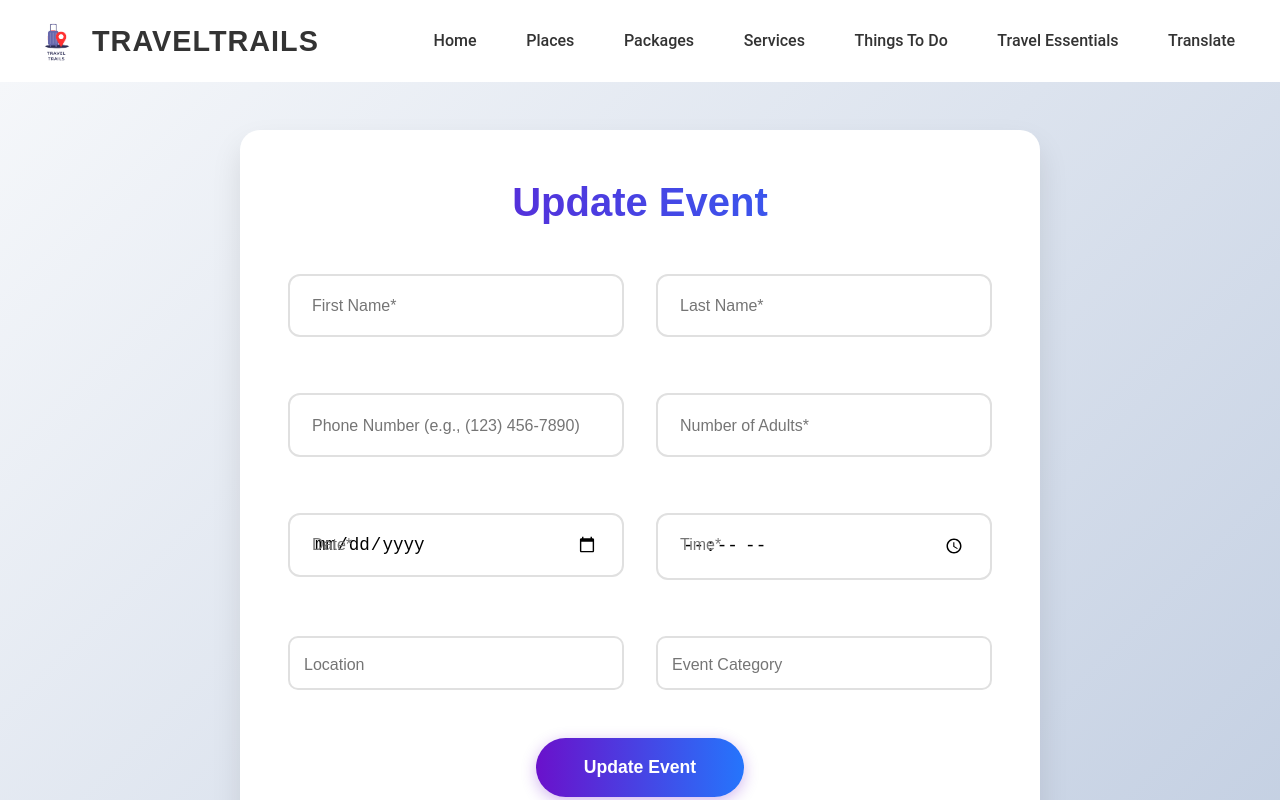
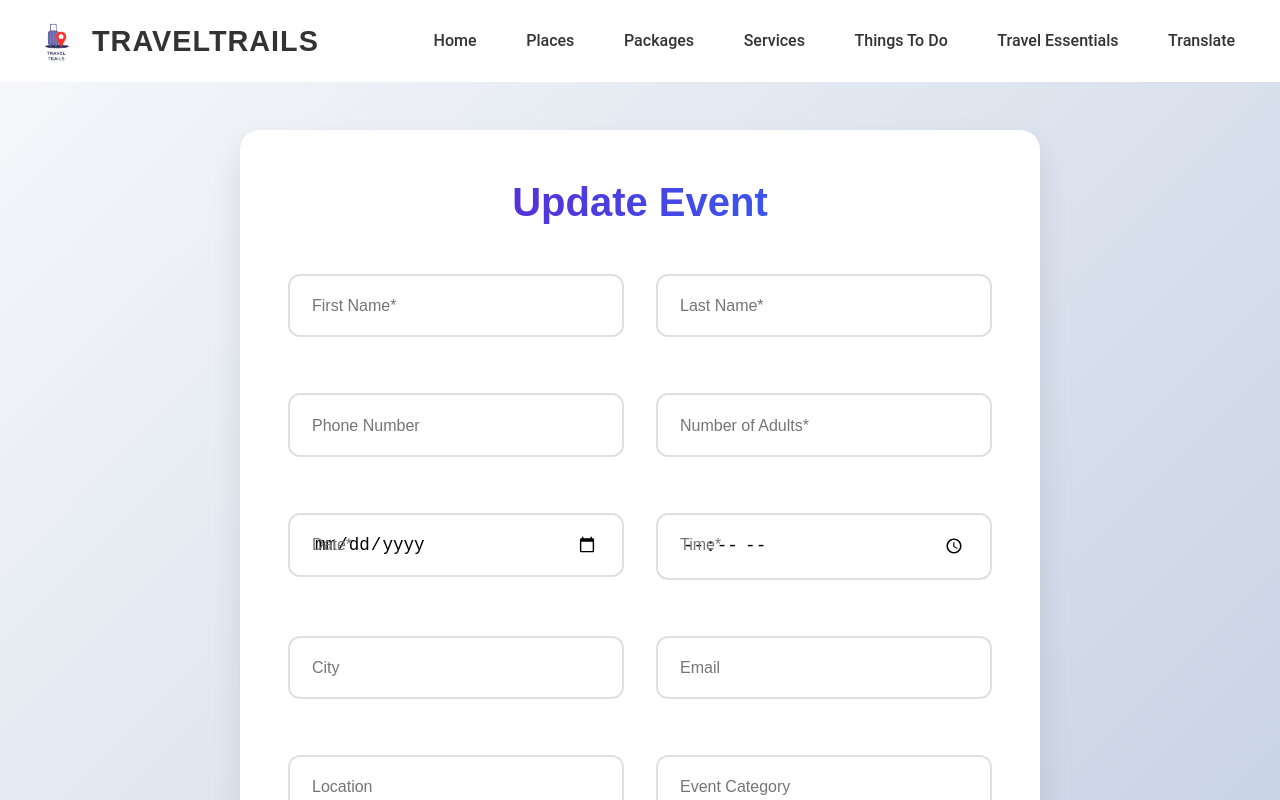
Before and after one commit to Pasindya/ITPM-Project-MernStack, a React (Vite) app in the folder Frontend/: page /updateevent/1 in a window 1280 px wide. Shown: the top 800 px of the page. Built offline with nearby package versions, Linux system fonts and the light colour scheme; no server answers.

Commit message:
update the update from

```diff
--- a/Frontend/src/Event/UpdateEvent.jsx
+++ b/Frontend/src/Event/UpdateEvent.jsx
@@ -26,7 +26,18 @@ function UpdateEvent() {
     const fetchHandler = async () => {
       try {
         const res = await axios.get(`http://localhost:5000/events/${id}`);
-        setInputs(res.data.event || {});
+        setInputs({
+          FirstName: res.data.event?.FirstName || "",
+          LastName: res.data.event?.LastName || "",
+          City: res.data.event?.City || "",
+          Number: res.data.event?.Number || "",
+          Gmail: res.data.event?.Gmail || "",
+          NumberAdult: res.data.event?.NumberAdult || "",
+          Date: res.data.event?.Date || "",
+          Time: res.data.event?.Time || "",
+          Location: res.data.event?.Location || "",
+          EventCategory: res.data.event?.EventCategory || "",
+        });
         setIsLoading(false);
       } catch (error) {
         console.error("Error fetching event data:", error);
@@ -36,36 +47,22 @@ function UpdateEvent() {
     fetchHandler();
   }, [id]);
 
-  const formatPhoneNumber = (value) => {
-    if (!value) return value;
-
-    // Remove all non-digit characters
-    const phoneNumber = value.replace(/[^\d]/g, '');
-    const phoneNumberLength = phoneNumber.length;
-
-    if (phoneNumberLength < 4) return phoneNumber;
-    if (phoneNumberLength < 7) {
-      return `(${phoneNumber.slice(0, 3)}) ${phoneNumber.slice(3)}`;
-    }
-    return `(${phoneNumber.slice(0, 3)}) ${phoneNumber.slice(3, 6)}-${phoneNumber.slice(6, 10)}`;
-  };
+  // You can now delete this function if not used elsewhere
+  const formatPhoneNumber = (value) => value;
 
   const validateForm = () => {
     const newErrors = {};
     const emailRegex = /^[^\s@]+@[^\s@]+\.[^\s@]+$/;
-    const phoneRegex = /^\(\d{3}\) \d{3}-\d{4}$|^\d{10,15}$/;
     const nameRegex = /^[A-Za-z\s]+$/;
     const currentDateTime = new Date();
     const selectedDateTime = inputs.Date && inputs.Time ?
       new Date(`${inputs.Date}T${inputs.Time}`) : null;
 
-    // Required fields validation
     if (!inputs.FirstName.trim()) newErrors.FirstName = "First name is required";
     if (!inputs.LastName.trim()) newErrors.LastName = "Last name is required";
     if (!inputs.Date) newErrors.Date = "Date is required";
     if (!inputs.Time) newErrors.Time = "Time is required";
 
-    // Name fields validation - letters only
     if (inputs.FirstName.trim() && !nameRegex.test(inputs.FirstName)) {
       newErrors.FirstName = "Only letters and spaces allowed";
     }
@@ -73,7 +70,6 @@ function UpdateEvent() {
       newErrors.LastName = "Only letters and spaces allowed";
     }
 
-    // City and Location validation
     if (inputs.City && /[^a-zA-Z0-9\s\-,.()]/.test(inputs.City)) {
       newErrors.City = "Only letters, numbers, spaces, and basic punctuation (-,.) allowed";
     }
@@ -81,24 +77,11 @@ function UpdateEvent() {
       newErrors.Location = "Only letters, numbers, spaces, and basic punctuation (-,.) allowed";
     }
 
-    // Email validation
     if (inputs.Gmail && !emailRegex.test(inputs.Gmail)) {
       newErrors.Gmail = "Please enter a valid email address";
     }
+    // Phone number validation removed
 
-    // Phone number validation
-    if (inputs.Number) {
-      const cleanNumber = inputs.Number.replace(/[^\d]/g, '');
-      if (!phoneRegex.test(inputs.Number)) {
-        newErrors.Number = "Please enter a valid phone number (10 digits)";
-      } else if (cleanNumber.length < 10) {
-        newErrors.Number = "Phone number must be at least 10 digits";
-      } else if (cleanNumber.length > 15) {
-        newErrors.Number = "Phone number cannot exceed 15 digits";
-      }
-    }
-
-    // Number of adults validation
     if (inputs.NumberAdult) {
       const numAdults = Number(inputs.NumberAdult);
       if (isNaN(numAdults)) {
@@ -112,7 +95,6 @@ function UpdateEvent() {
       newErrors.NumberAdult = "Number of adults is required";
     }
 
-    // Date and Time validation
     if (selectedDateTime) {
       if (selectedDateTime < currentDateTime) {
         newErrors.Date = "Date and time cannot be in the past";
@@ -131,8 +113,6 @@ function UpdateEvent() {
         const now = new Date();
         const selectedTime = new Date(`1970-01-01T${inputs.Time}`);
         const currentTime = new Date(`1970-01-01T${now.getHours()}:${now.getMinutes()}`);
-
-        // Only validate time if date is today
         if (inputs.Date === new Date().toISOString().split('T')[0] && selectedTime < currentTime) {
           newErrors.Time = "Time cannot be in the past for today's date";
         }
@@ -145,9 +125,7 @@ function UpdateEvent() {
 
   const sendRequest = async () => {
     try {
-      // Clean phone number before sending
       const cleanNumber = inputs.Number.replace(/[^\d]/g, '');
-
       await axios.put(`http://localhost:5000/events/${id}`, {
         FirstName: inputs.FirstName.trim(),
         LastName: inputs.LastName.trim(),
@@ -169,18 +147,11 @@ function UpdateEvent() {
   const handleChange = (e) => {
     const { name, value } = e.target;
 
-    // Special handling for phone number field
     if (name === "Number") {
-      // Only allow numbers and limit length to 15 characters
-      const numericValue = value.replace(/[^0-9]/g, '');
-      if (numericValue.length > 15) return; // Don't update if too long
-
       setInputs(prev => ({
         ...prev,
-        [name]: formatPhoneNumber(numericValue)
+        [name]: value
       }));
-
-      // Clear error if exists
       if (errors.Number) {
         setErrors(prev => {
           const newErrors = {...prev};
@@ -191,18 +162,13 @@ function UpdateEvent() {
       return;
     }
 
-    // Special handling for NumberAdult field
     if (name === "NumberAdult") {
-      // Only allow numbers and limit to 3 digits
       const numericValue = value.replace(/[^0-9]/g, '');
       if (numericValue.length > 3) return;
-
       setInputs(prev => ({
         ...prev,
         [name]: numericValue
       }));
-
-      // Clear error if exists
       if (errors.NumberAdult) {
         setErrors(prev => {
           const newErrors = {...prev};
@@ -213,9 +179,7 @@ function UpdateEvent() {
       return;
     }
 
-    // Special handling for name fields (FirstName, LastName)
     if (name === "FirstName" || name === "LastName") {
-      // Only allow letters and spaces
       if (value && !/^[A-Za-z\s]*$/.test(value)) {
         setErrors(prev => ({
           ...prev,
@@ -223,13 +187,10 @@ function UpdateEvent() {
         }));
         return;
       }
-
       setInputs(prev => ({
         ...prev,
         [name]: value
       }));
-
-      // Clear error if exists
       if (errors[name]) {
         setErrors(prev => {
           const newErrors = {...prev};
@@ -240,13 +201,11 @@ function UpdateEvent() {
       return;
     }
 
-    // For other fields
     setInputs(prev => ({
       ...prev,
       [name]: value
     }));
 
-    // Clear error when user starts typing
     if (errors[name]) {
       setErrors(prev => {
         const newErrors = {...prev};
@@ -438,8 +397,6 @@ function UpdateEvent() {
               placeholder=" "
               value={inputs.Number}
               onChange={handleChange}
-              pattern="[0-9]{10,15}"
-              inputMode="numeric"
               style={{
                 width: '100%',
                 padding: '1.2rem 1.5rem',
@@ -461,7 +418,7 @@ function UpdateEvent() {
               pointerEvents: 'none',
               fontSize: inputs.Number ? '0.9rem' : '1rem'
             }}>
-              Phone Number (e.g., (123) 456-7890)
+              Phone Number
             </label>
             {getError('Number')}
           </div>
@@ -573,82 +530,140 @@ function UpdateEvent() {
             {getError('Time')}
           </div>
 
-          {/* Other fields (City, Email, Location, EventCategory) remain the same */}
-          {/* ... */}
-          <div style={{ position: 'relative' }}>
+          {/* City */}
+          <div style={{ position: 'relative', marginBottom: '1.5rem' }}>
+            <input
+              type="text"
+              name="City"
+              placeholder=" "
+              value={inputs.City}
+              onChange={handleChange}
+              style={{
+                width: '100%',
+                padding: '1.2rem 1.5rem',
+                border: errors.City ? '2px solid #dc3545' : '2px solid #e0e0e0',
+                borderRadius: '12px',
+                fontSize: '1.1rem',
+                transition: 'all 0.3s ease',
+              }}
+            />
+            <label style={{
+              position: 'absolute',
+              left: '1.5rem',
+              top: inputs.City ? '0' : '1.2rem',
+              transform: inputs.City ? 'translateY(-50%) scale(0.9)' : 'none',
+              background: inputs.City ? 'white' : 'transparent',
+              padding: inputs.City ? '0 0.5rem' : '0',
+              color: errors.City ? '#dc3545' : (inputs.City ? '#6a11cb' : '#757575'),
+              transition: 'all 0.2s ease',
+              pointerEvents: 'none',
+              fontSize: inputs.City ? '0.9rem' : '1rem'
+            }}>
+              City
+            </label>
+            {getError('City')}
+          </div>
+
+          {/* Email */}
+          <div style={{ position: 'relative', marginBottom: '1.5rem' }}>
+            <input
+              type="email"
+              name="Gmail"
+              placeholder=" "
+              value={inputs.Gmail}
+              onChange={handleChange}
+              style={{
+                width: '100%',
+                padding: '1.2rem 1.5rem',
+                border: errors.Gmail ? '2px solid #dc3545' : '2px solid #e0e0e0',
+                borderRadius: '12px',
+                fontSize: '1.1rem',
+                transition: 'all 0.3s ease',
+              }}
+            />
+            <label style={{
+              position: 'absolute',
+              left: '1.5rem',
+              top: inputs.Gmail ? '0' : '1.2rem',
+              transform: inputs.Gmail ? 'translateY(-50%) scale(0.9)' : 'none',
+              background: inputs.Gmail ? 'white' : 'transparent',
+              padding: inputs.Gmail ? '0 0.5rem' : '0',
+              color: errors.Gmail ? '#dc3545' : (inputs.Gmail ? '#6a11cb' : '#757575'),
+              transition: 'all 0.2s ease',
+              pointerEvents: 'none',
+              fontSize: inputs.Gmail ? '0.9rem' : '1rem'
+            }}>
+              Email
+            </label>
+            {getError('Gmail')}
+          </div>
+
+          {/* Location */}
+          <div style={{ position: 'relative', marginBottom: '1.5rem' }}>
             <input
               type="text"
               name="Location"
               placeholder=" "
               value={inputs.Location}
               onChange={handleChange}
-                            required
               style={{
                 width: '100%',
-                                padding: '1rem',
-                                border: '2px solid #e0e0e0',
-                                borderRadius: '10px',
-                                fontSize: '1rem',
+                padding: '1.2rem 1.5rem',
+                border: errors.Location ? '2px solid #dc3545' : '2px solid #e0e0e0',
+                borderRadius: '12px',
+                fontSize: '1.1rem',
                 transition: 'all 0.3s ease',
-                                ':focus': {
-                                    borderColor: '#6a11cb',
-                                    outline: 'none',
-                                    boxShadow: '0 0 0 3px rgba(106, 17, 203, 0.2)'
-                                }
               }}
             />
             <label style={{
               position: 'absolute',
-                            left: '1rem',
-                            top: inputs.Location ? '0' : '1rem',
+              left: '1.5rem',
+              top: inputs.Location ? '0' : '1.2rem',
               transform: inputs.Location ? 'translateY(-50%) scale(0.9)' : 'none',
               background: inputs.Location ? 'white' : 'transparent',
               padding: inputs.Location ? '0 0.5rem' : '0',
-                            color: inputs.Location ? '#6a11cb' : '#757575',
+              color: errors.Location ? '#dc3545' : (inputs.Location ? '#6a11cb' : '#757575'),
               transition: 'all 0.2s ease',
               pointerEvents: 'none',
               fontSize: inputs.Location ? '0.9rem' : '1rem'
             }}>
               Location
             </label>
+            {getError('Location')}
           </div>
 
-                    <div style={{ position: 'relative' }}>
+          {/* Event Category */}
+          <div style={{ position: 'relative', marginBottom: '1.5rem' }}>
             <input
               type="text"
               name="EventCategory"
               placeholder=" "
               value={inputs.EventCategory}
               onChange={handleChange}
-                            required
               style={{
                 width: '100%',
-                                padding: '1rem',
-                                border: '2px solid #e0e0e0',
-                                borderRadius: '10px',
-                                fontSize: '1rem',
+                padding: '1.2rem 1.5rem',
+                border: errors.EventCategory ? '2px solid #dc3545' : '2px solid #e0e0e0',
+                borderRadius: '12px',
+                fontSize: '1.1rem',
                 transition: 'all 0.3s ease',
-                                ':focus': {
-                                    borderColor: '#6a11cb',
-                                    outline: 'none',
-                                    boxShadow: '0 0 0 3px rgba(106, 17, 203, 0.2)'
-                                }
               }}
             />
             <label style={{
               position: 'absolute',
-                            left: '1rem',
-                            top: inputs.EventCategory ? '0' : '1rem',
+              left: '1.5rem',
+              top: inputs.EventCategory ? '0' : '1.2rem',
               transform: inputs.EventCategory ? 'translateY(-50%) scale(0.9)' : 'none',
               background: inputs.EventCategory ? 'white' : 'transparent',
               padding: inputs.EventCategory ? '0 0.5rem' : '0',
-                            color: inputs.EventCategory ? '#6a11cb' : '#757575',
+              color: errors.EventCategory ? '#dc3545' : (inputs.EventCategory ? '#6a11cb' : '#757575'),
               transition: 'all 0.2s ease',
               pointerEvents: 'none',
               fontSize: inputs.EventCategory ? '0.9rem' : '1rem'
             }}>
               Event Category
             </label>
+            {getError('EventCategory')}
           </div>
 
           <div style={{
@@ -674,11 +689,7 @@ function UpdateEvent() {
                 boxShadow: '0 4px 15px rgba(106, 17, 203, 0.3)',
                 transition: 'all 0.3s ease',
                 position: 'relative',
-                overflow: 'hidden',
-                ':hover': !isUpdating && {
-                  boxShadow: '0 6px 20px rgba(106, 17, 203, 0.4)',
-                  transform: 'translateY(-2px)'
-                }
+                overflow: 'hidden'
               }}
             >
               {isUpdating ? (
@@ -699,8 +710,6 @@ function UpdateEvent() {
           </div>
         </form>
       </div>
-
-      {/* Inline CSS for animations */}
       <style>{`
         @keyframes fadeInUp {
           from {
```
Lines whose indentation alone changed are shown as unchanged.
